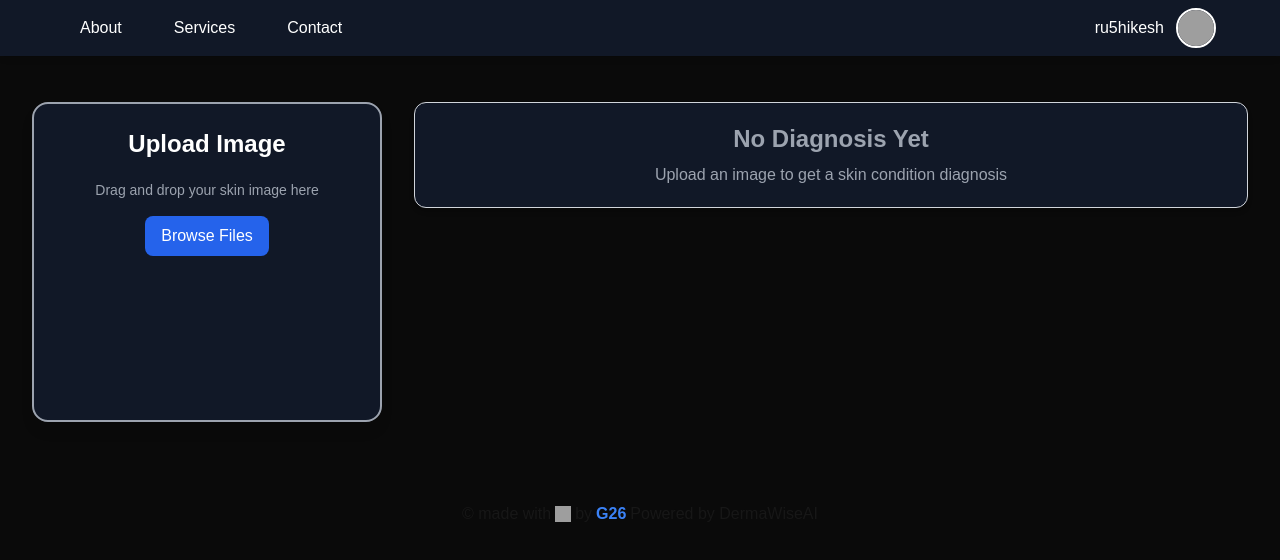
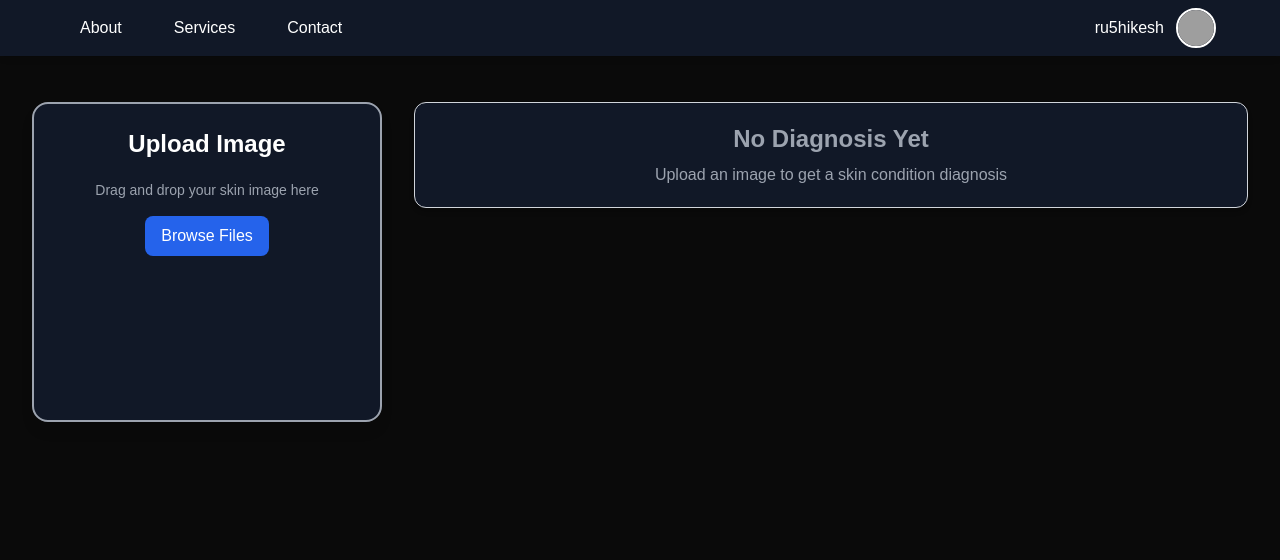
Before and after one commit to ru5hikesh/DermaWIseAI, a Next.js app in the folder frontend/: page /home in a window 1280 px wide. Shown: the top 560 px of the page. Built offline with nearby package versions, Linux system fonts and the light colour scheme; grey boxes are pictures that could not be loaded.

Commit message:
remove footer

```diff
--- a/frontend/src/app/home/page.jsx
+++ b/frontend/src/app/home/page.jsx
@@ -37,7 +37,6 @@ export default function Home() {
           </div>
         </div>
       </div>
-      <Footer message={message} />
     </div>
   );
 }
```
